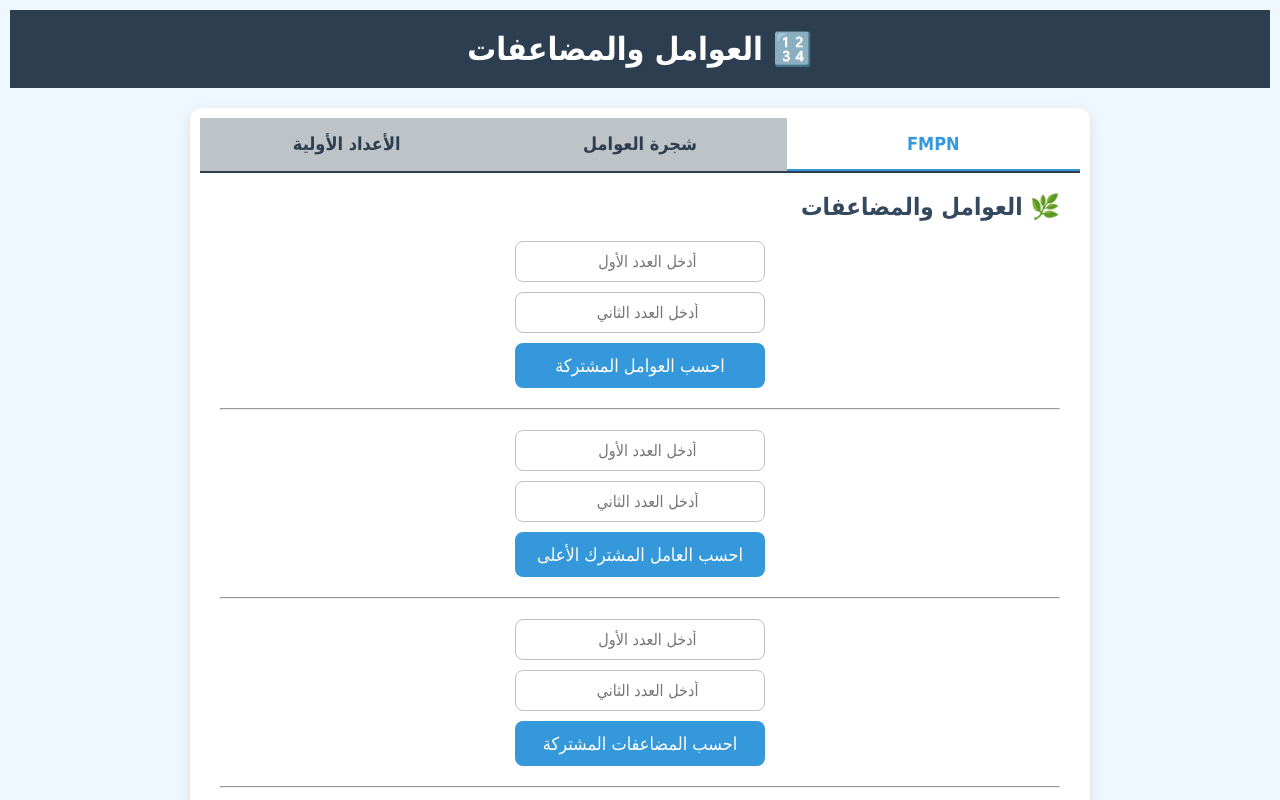
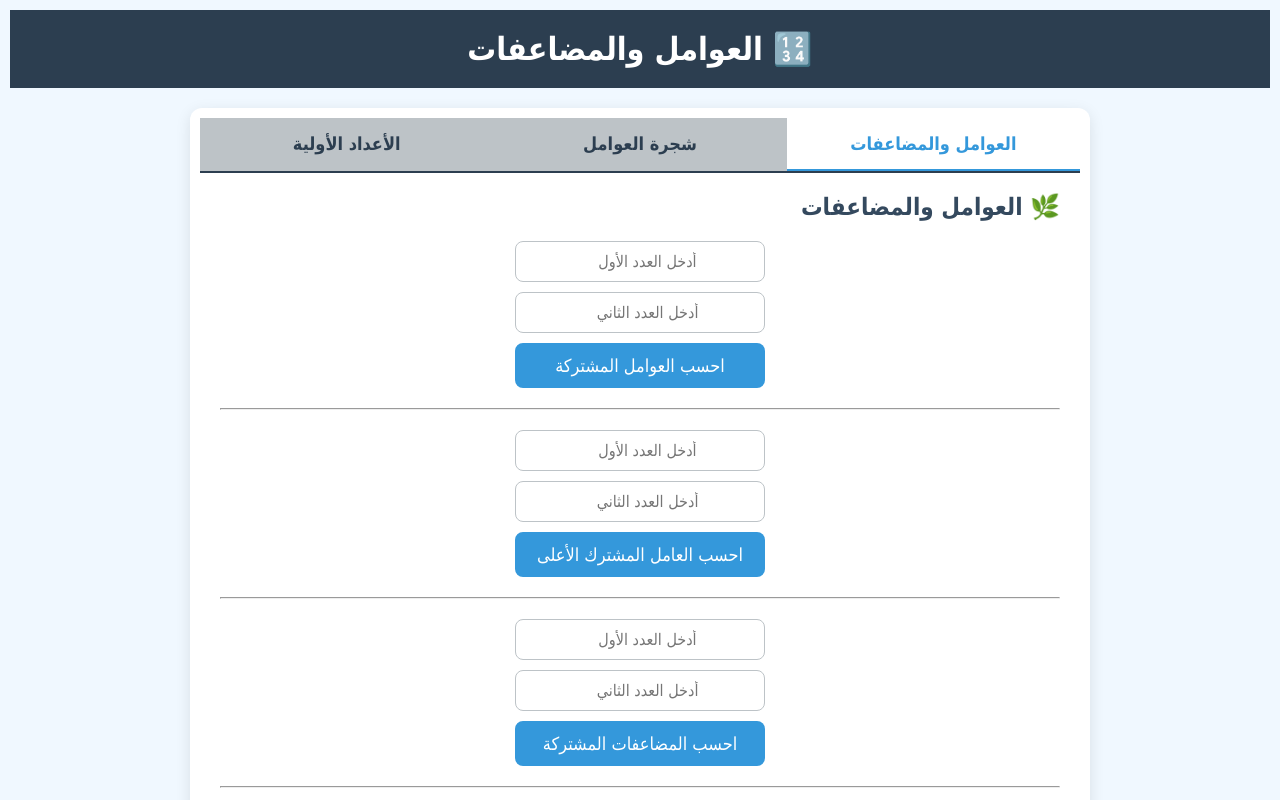
Before and after one commit to MahmoudAdelSaleh/FMPN, a plain HTML site: page index.html in a window 1280 px wide. Shown: the top 800 px of the page. Drawn offline with nearby package versions, Linux system fonts and the light colour scheme.

Commit message:
Update index.html

```diff
--- a/index.html
+++ b/index.html
@@ -385,7 +385,7 @@
 
     <div class="container">
         <div class="tabs">
-            <div class="tab-button active" onclick="showTab('factors-multiples-tab')">FMPN</div>
+            <div class="tab-button active" onclick="showTab('factors-multiples-tab')">العوامل والمضاعفات</div>
             <div class="tab-button" onclick="showTab('factor-tree-tab')">شجرة العوامل</div>
             <div class="tab-button" onclick="showTab('prime-numbers-tab')">الأعداد الأولية</div>
         </div>
```
